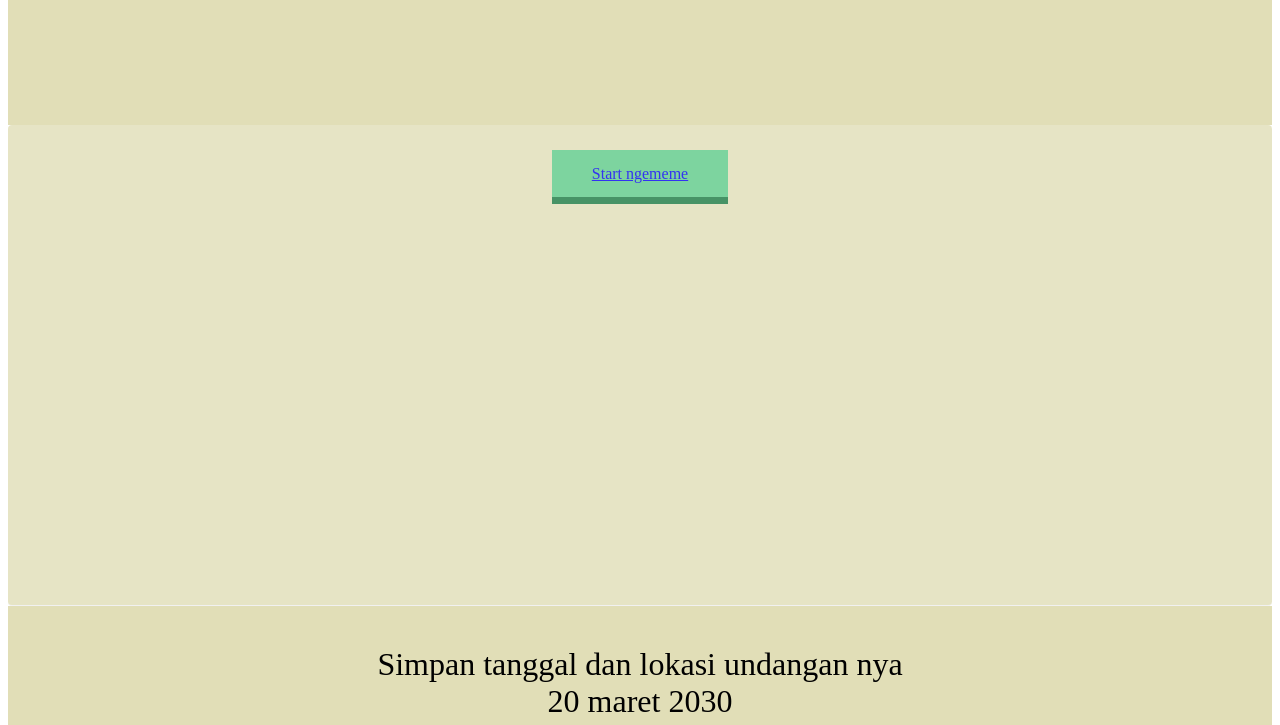
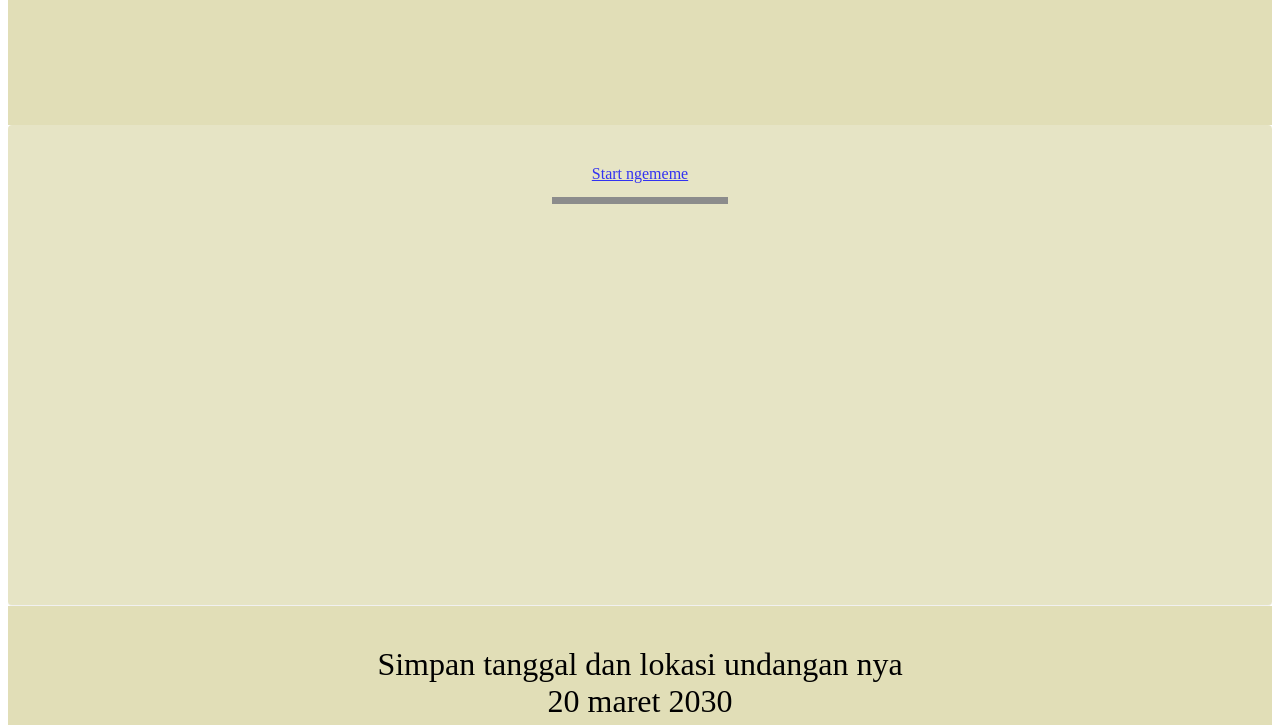
Before and after one commit to nafisbriantama/nafis, a plain HTML site: page index.html in a window 1280 px wide. Shown: the part 1440-2165 px from the top of the page. Drawn offline with Linux system fonts and the light colour scheme.

Commit message:
Update stylesheet.css

```diff
--- a/stylesheet.css
+++ b/stylesheet.css
@@ -84,9 +84,9 @@ h3 {
 
 .message {
   padding: 15px 40px;
-  background-color: #5dca88;
+  background-color: #00000;
   cursor: pointer;
-  box-shadow: 0 7px #1a7940;
+  box-shadow: 0 7px #707070;
 }
 
 .message-wrapper {
@@ -95,7 +95,7 @@ h3 {
   text-align: center;
   opacity: 0.8;
   border-radius: 4px;
-  color: #000;
+  color: #ffffff;
   height: 400px;
   padding: 40px;
   font-family: "Lucida-Bright";
```
